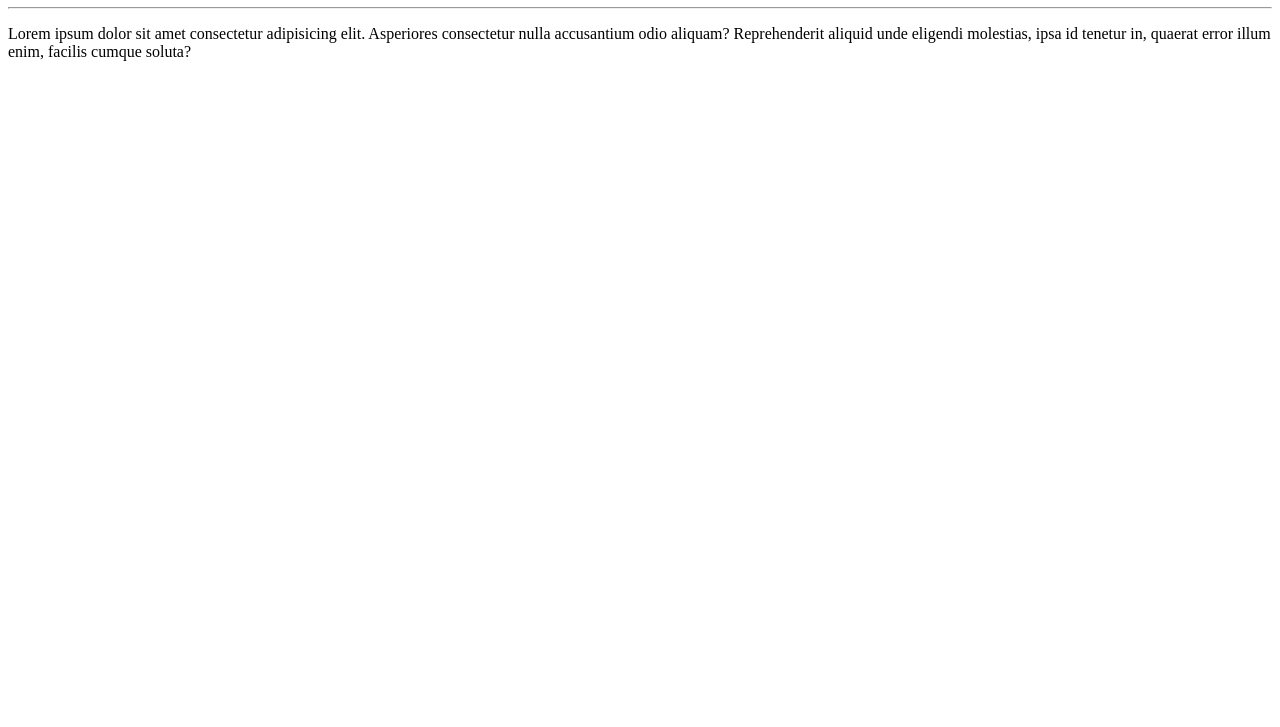
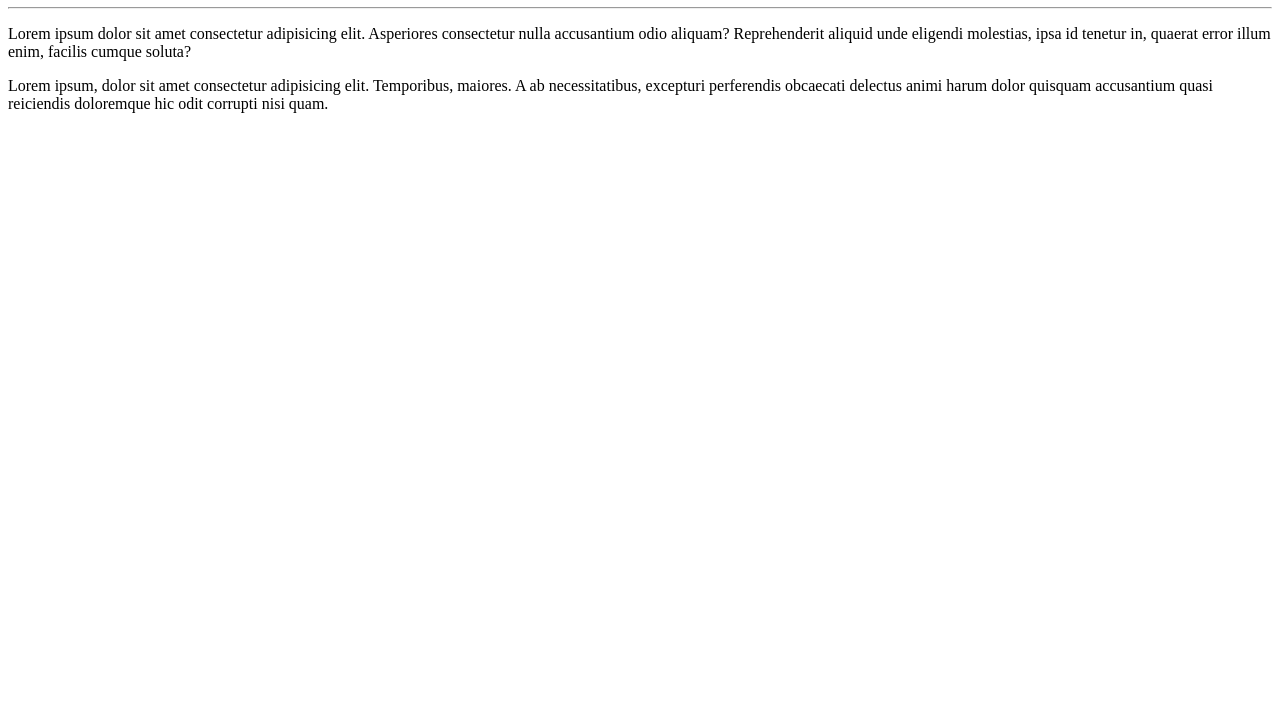
Before and after one commit to therealcaylor/hello_world, a plain HTML site: page site/index.html in a window 1280 px wide. Shown: the part 73-800 px from the top of the page. Drawn offline with Linux system fonts and the light colour scheme.

Commit message:
added a p

```diff
--- a/site/index.html
+++ b/site/index.html
@@ -9,6 +9,6 @@
     <h1>hello, world!!</h1>
     <hr>
     <p>Lorem ipsum dolor sit amet consectetur adipisicing elit. Asperiores consectetur nulla accusantium odio aliquam? Reprehenderit aliquid unde eligendi molestias, ipsa id tenetur in, quaerat error illum enim, facilis cumque soluta?</p>
-
+    <p>Lorem ipsum, dolor sit amet consectetur adipisicing elit. Temporibus, maiores. A ab necessitatibus, excepturi perferendis obcaecati delectus animi harum dolor quisquam accusantium quasi reiciendis doloremque hic odit corrupti nisi quam.</p>
 </body>
 </html>
```
